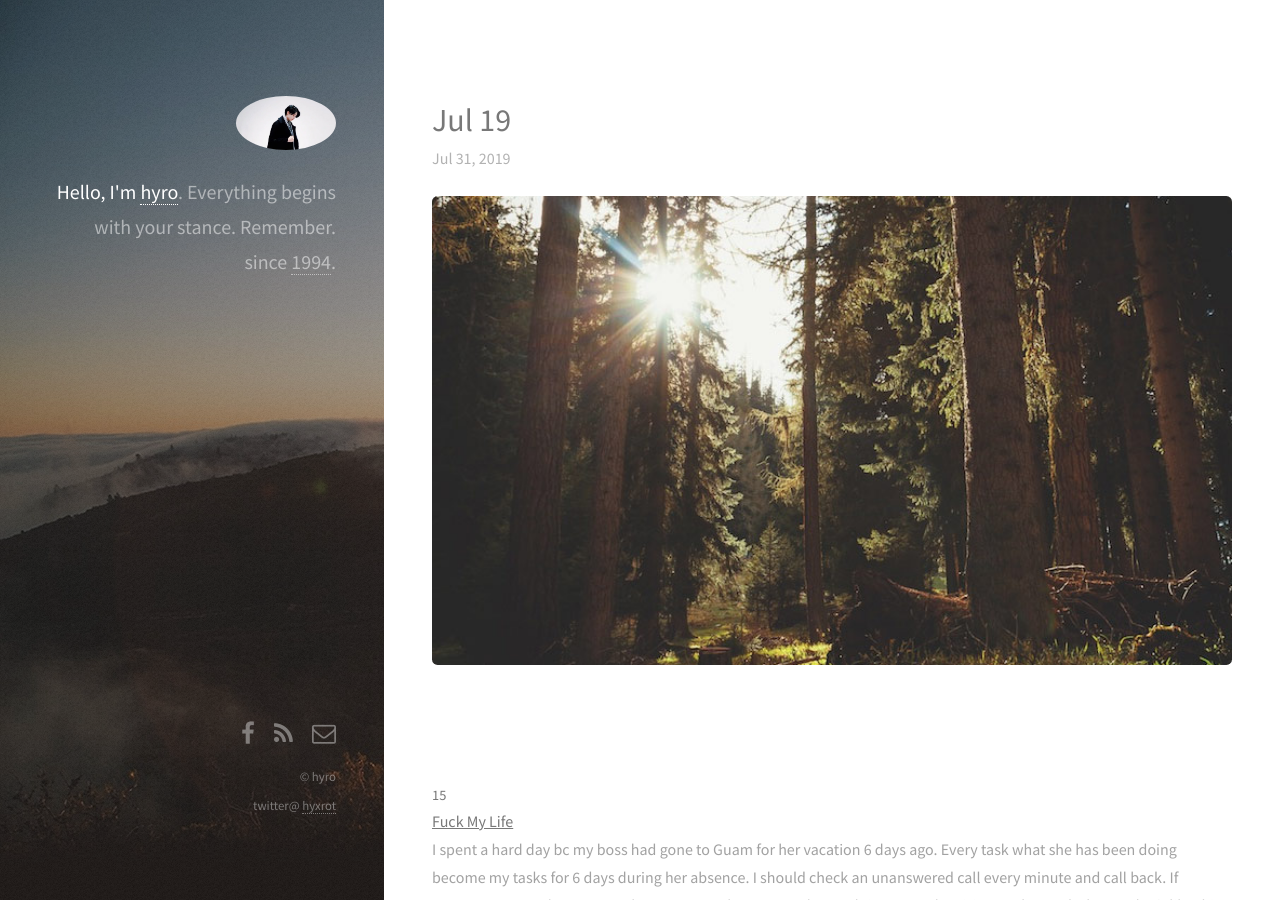
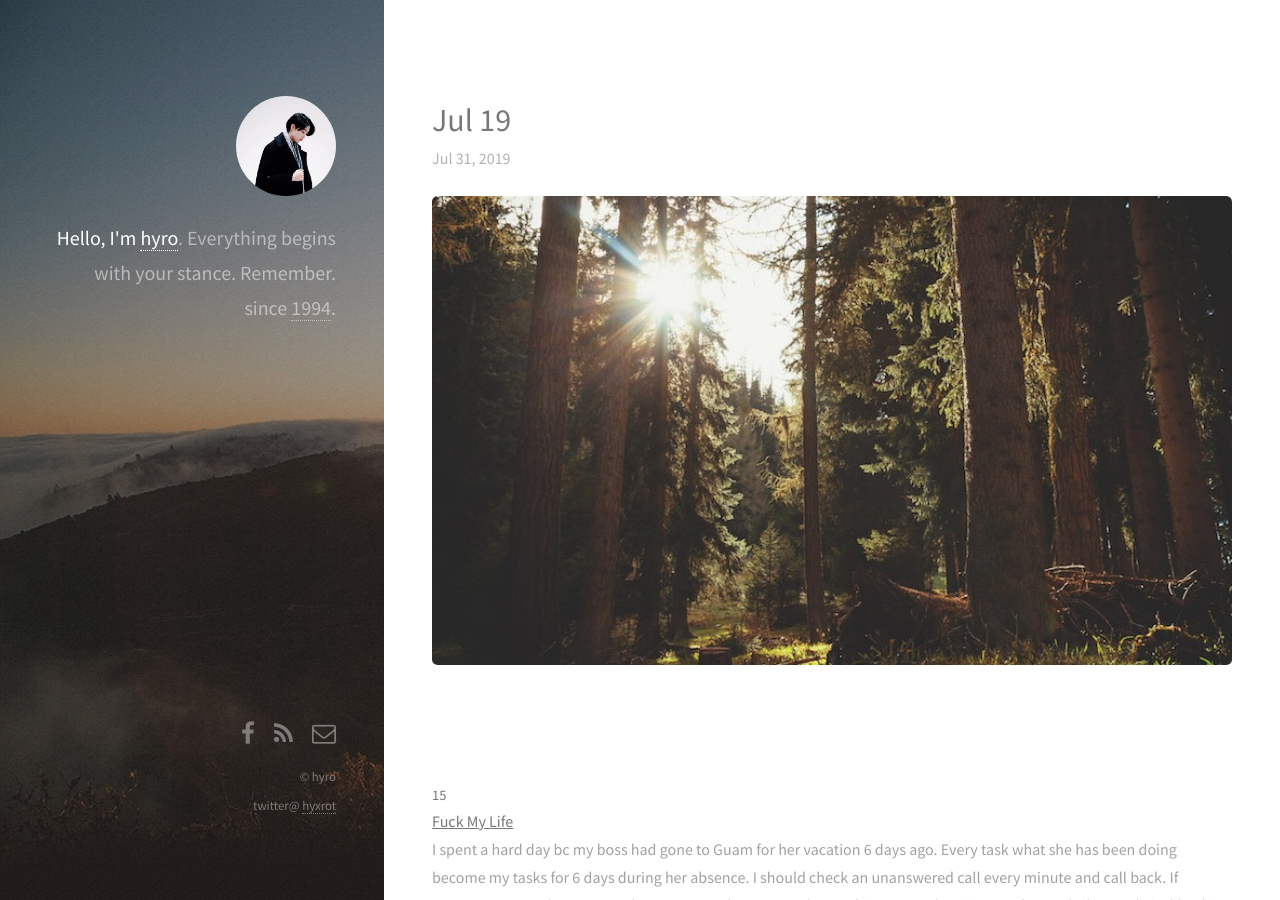
Before and after one commit to hyxro/hyxro.github.io, a Jekyll site: the page built from index.html, in a window 1280 px wide and 900 px high. Built offline with Jekyll 4.4.1, drawn with Linux system fonts in a browser that asks for light colours; nearby versions of some CDN libraries.

Commit message:
avatar update

```diff
--- a/_layouts/default.html
+++ b/_layouts/default.html
@@ -25,7 +25,7 @@
 
 	<body id="top">
     <header id="header">
-      <a href="/" class="image avatar"><img class="editable" src="/images/avatar.jpg" alt="{{ site.author.name }}"></a>
+      <a href="/" class="image avatar"><img class="editable" src="/images/avatar.jpeg" alt="{{ site.author.name }}"></a>
       <h1 class="editable"><strong>Hello, I'm <a href="/">hyro</a></strong>.<br>
       Everything begins with your stance.<br><br> Remember.<br>
       since <a href="http://hyxro.github.io/#">1994</a>.</h1>
```
Also changed, not shown: images/avatar.jpeg (added), images/avatar.jpg (deleted).
